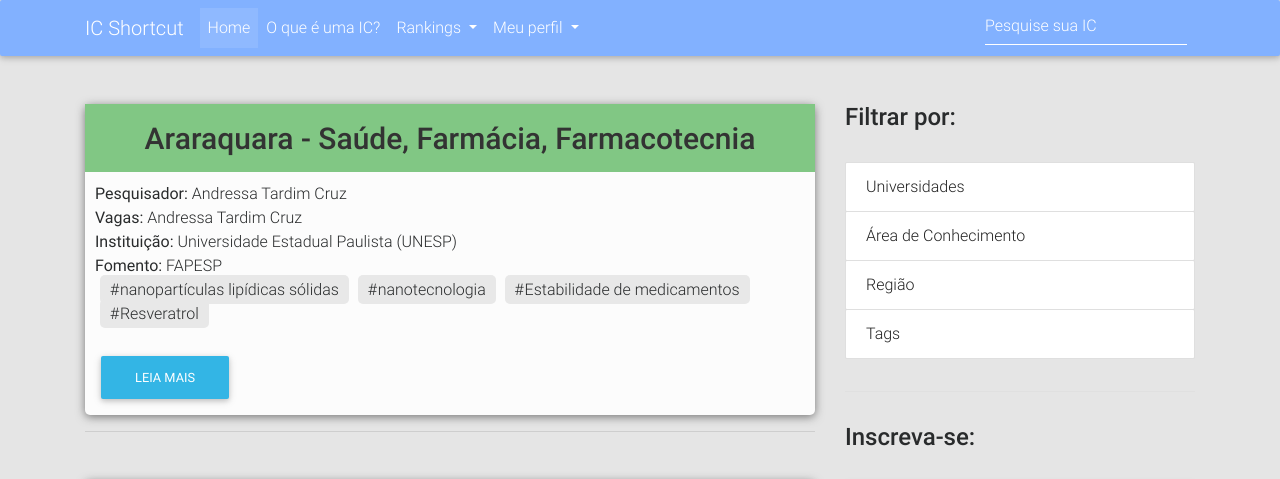
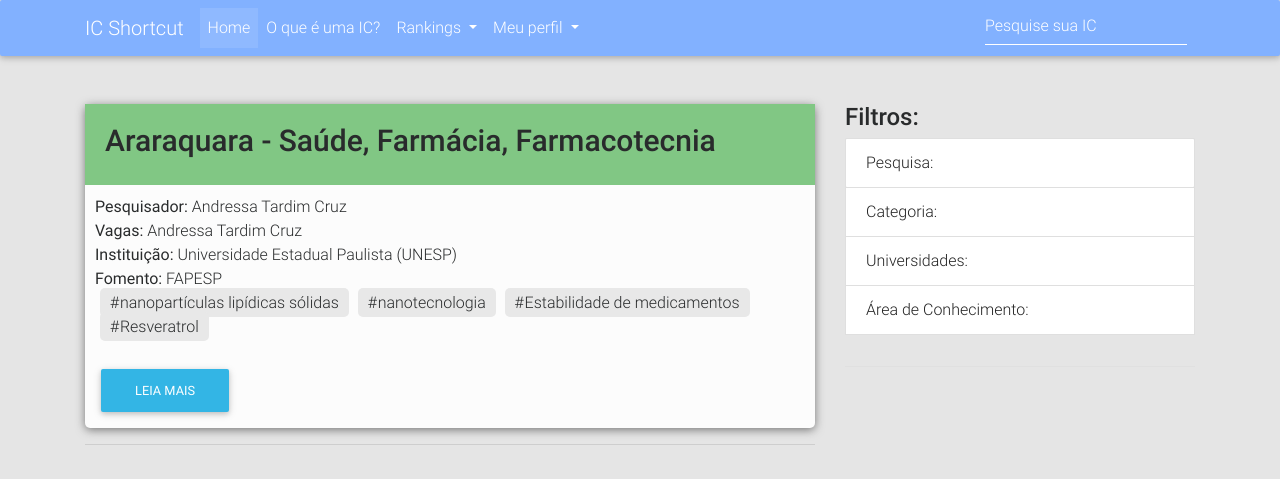
Before and after one commit to pedro823/HackathonUSP17, a PHP site: page / in a window 1280 px wide. Shown: the top 479 px of the page. Run offline with PHP 8.4, Linux system fonts and the light colour scheme.

Commit message:
Filter menu em andamento

```diff
--- a/template/blog-home-page/css/style.css
+++ b/template/blog-home-page/css/style.css
@@ -15,21 +15,19 @@
 }
 
 .post-tag{
+
     background-color: #e8e8e8;
     margin-left: 5px;
-    margin-bottom: 5px;
     padding: 5px 10px;
     border-radius: 5px;
 }
 
 .post-title{
     background-color: #81C784;
-    padding: 18px 15px;
+    padding: 20px;
     font-size: 12px;
-    text-align: center;
-    color: #333333;
 }
 
-.post-title h1{
-    margin-bottom: -1px;
+.box-hidden {
+    display: none;
 }
--- a/template/blog-home-page/index.html
+++ b/template/blog-home-page/index.html
@@ -249,13 +249,103 @@
                 <div class="col-lg-4">
 
                     <div class="widget-wrapper wow fadeIn" data-wow-delay="0.4s">
-                        <h4 class="font-bold">Filtrar por:</h4>
-                        <br>
+                        <h4 class="font-bold">Filtros:</h4>
                         <div class="list-group">
-                            <a href="#" class="list-group-item">Universidades</a>
-                            <a href="#" class="list-group-item">Área de Conhecimento</a>
-                            <a href="#" class="list-group-item">Região</a>
-                            <a href="#" class="list-group-item">Tags</a>
+                            <a href="#" class="list-group-item" onclick="toggle_box(tags)">Pesquisa:</a>
+                            <div class="list-group-item box-hidden" id="tags">
+                                <form class="navbar-form navbar-left" role="search">
+                                        <input type="text" class="form-control" placeholder="">
+                                </form>
+                            </div>
+                            </div>
+                            <a href="#" class="list-group-item" onclick="toggle_box(categorias)">Categoria:</a>
+                            <div class="list-group-item box-hidden" id="categorias">
+                                <select class="form-control" id="sel1">
+                                    <option>Iniciação Científica</option>
+                                    <option>Mestrado</option>
+                                    <option>Doutorado</option>
+                                    <option>Doutorado Direto</option>
+                                </select>
+                            </div>
+                            <a href="#" class="list-group-item" onclick="toggle_box(universidades)">Universidades:</a>
+                            <div class="list-group-item box-hidden" id="universidades">
+                                <div class="checkbox">
+                                    <input id="checkbox1" type="checkbox">
+                                    <label for="checkbox1">
+                                        USP
+                                    </label>
+                                </div>
+                                <div class="checkbox">
+                                    <input id="checkbox1" type="checkbox">
+                                    <label for="checkbox1">
+                                        UNESP
+                                    </label>
+                                </div>
+                                <div class="checkbox">
+                                    <input id="checkbox1" type="checkbox">
+                                    <label for="checkbox1">
+                                        UNICAMP
+                                    </label>
+                                </div>
+                                <div class="checkbox">
+                                    <input id="checkbox1" type="checkbox">
+                                    <label for="checkbox1">
+                                        UFSCAR
+                                    </label>
+                                </div>
+                            </div>
+                            <a href="#" class="list-group-item" onclick="toggle_box(areas)">Área de Conhecimento:</a>
+                            <div class="list-group-item box-hidden" id="areas">
+                                <div class="checkbox">
+                                    <input id="checkbox1" type="checkbox">
+                                    <label for="checkbox1">
+                                        Ciências Agrárias
+                                    </label>
+                                </div>
+
+                                <div class="checkbox">
+                                    <input id="checkbox1" type="checkbox">
+                                    <label for="checkbox1">
+                                        Ciências Biológicas
+                                    </label>
+                                </div>
+                                <div class="checkbox">
+                                    <input id="checkbox1" type="checkbox">
+                                    <label for="checkbox1">
+                                        Ciências Exatas e da Terra
+                                    </label>
+                                </div>
+                                <div class="checkbox">
+                                    <input id="checkbox1" type="checkbox">
+                                    <label for="checkbox1">
+                                        Ciências Humanas
+                                    </label>
+                                </div>
+                                <div class="checkbox">
+                                    <input id="checkbox1" type="checkbox">
+                                    <label for="checkbox1">
+                                        Ciências Sociais e Aplicadas
+                                    </label>
+                                </div>
+                                <div class="checkbox">
+                                    <input id="checkbox1" type="checkbox">
+                                    <label for="checkbox1">
+                                        Ciências da Saúde
+                                    </label>
+                                </div>
+                                <div class="checkbox">
+                                    <input id="checkbox1" type="checkbox">
+                                    <label for="checkbox1">
+                                        Engenharias
+                                    </label>
+                                </div>
+                                <div class="checkbox">
+                                    <input id="checkbox1" type="checkbox">
+                                    <label for="checkbox1">
+                                        Linguística, Letras e Artes
+                                    </label>
+                                </div>
+                            </div>
                         </div>
                     </div>
 
```
